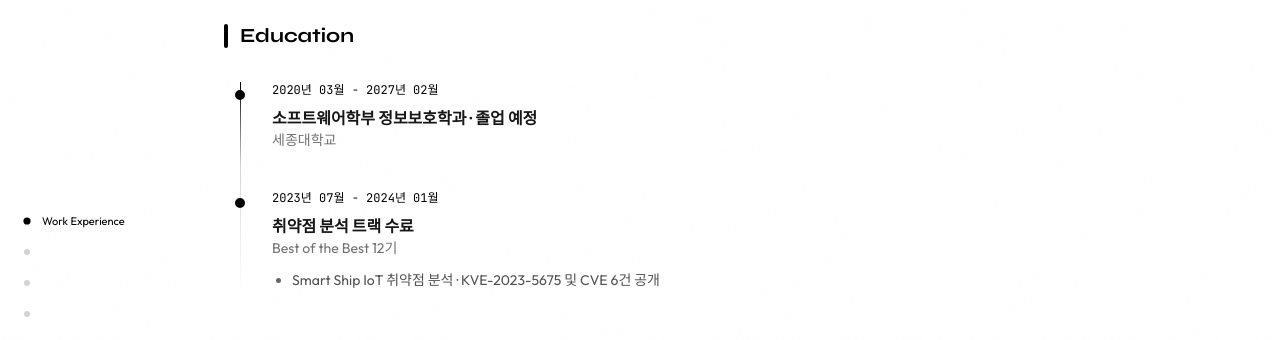
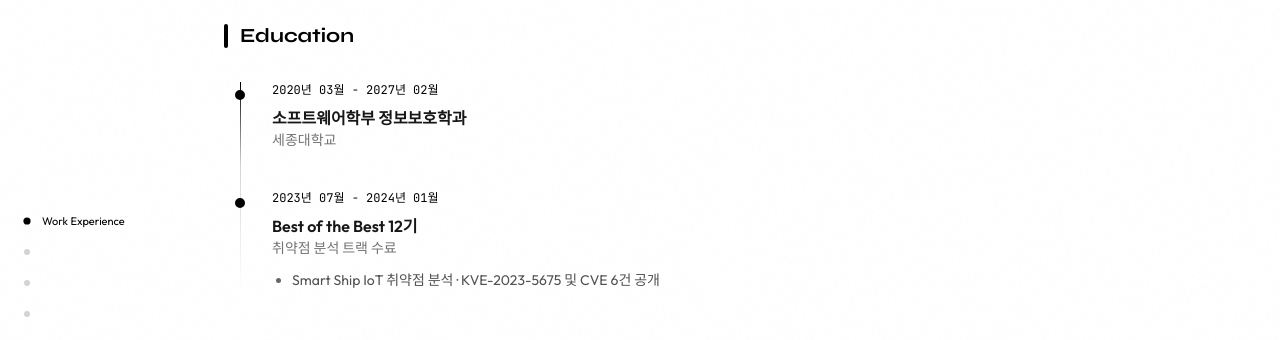
Before and after one commit to filime/filime.github.io, a Jekyll site: the page built from index.html, in a window 1280 px wide and 900 px high, scrolled down 647 px. Shown: the part 152-492 px from the top of the window. Built offline with Jekyll 4.4.1, drawn with Linux system fonts in a browser that asks for light colours.

Commit message:
Update education details

```diff
--- a/index.html
+++ b/index.html
@@ -73,13 +73,13 @@ description: 웹·앱 모의해킹과 취약점 연구를 하는 Security Resear
       <div class="timeline-items">
         <article class="timeline-item education-item">
           <div class="timeline-date-row"><span>2020년 03월 - 2027년 02월</span></div>
-          <h3>소프트웨어학부 정보보호학과 · 졸업 예정</h3>
+          <h3>소프트웨어학부 정보보호학과</h3>
           <p class="timeline-org">세종대학교</p>
         </article>
         <article class="timeline-item education-item">
           <div class="timeline-date-row"><span>2023년 07월 - 2024년 01월</span></div>
-          <h3>취약점 분석 트랙 수료</h3>
-          <p class="timeline-org">Best of the Best 12기</p>
+          <h3>Best of the Best 12기</h3>
+          <p class="timeline-org">취약점 분석 트랙 수료</p>
           <ul class="timeline-list">
             <li>Smart Ship IoT 취약점 분석 · KVE-2023-5675 및 CVE 6건 공개</li>
           </ul>
```
